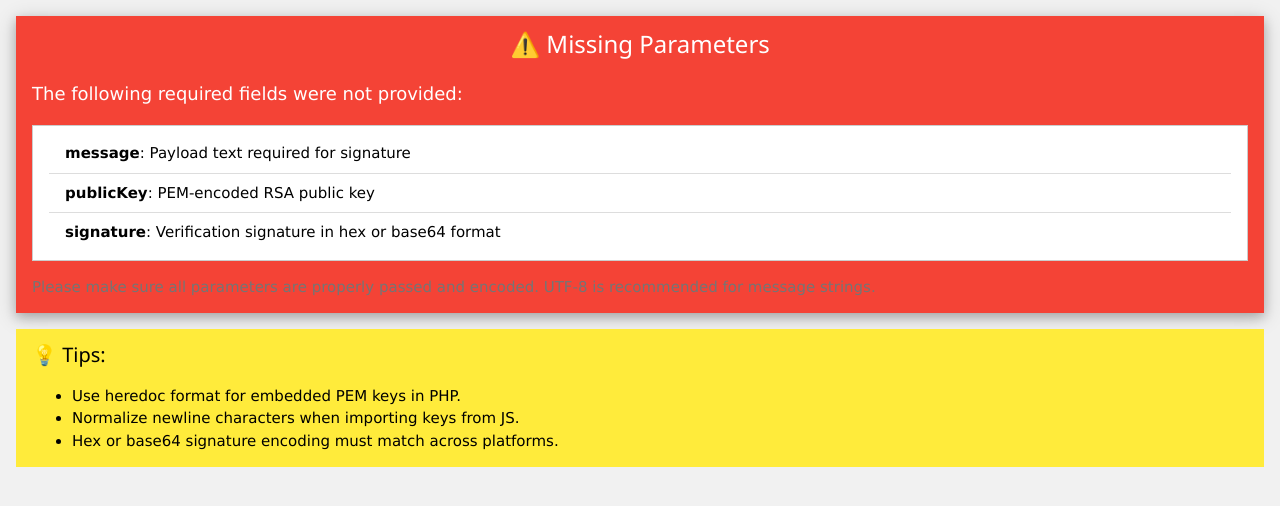
After one commit to VerifiedPress/press-id-badge, a PHP site: page /authenticate.php in a window 1280 px wide. The commit adds this page. Shown: the top 506 px of the page. Run offline with PHP 8.4, Linux system fonts and the light colour scheme.

Commit message:
added an authenticate.php process for verify the extension signing owbership

```diff
--- /dev/null
+++ b/public/authenticate.php
@@ -0,0 +1,79 @@
+<?php
+session_start();
+
+// Helper function to load public key for a given DID
+function getPublicKeyByDID($did) {
+    // Example: Load from file, database, or registry
+    $registry = [
+        'did:web:localhost:8082' => [
+            'name' => 'Test and Evaluation',
+            'email' => 'someone@localhost',
+            'role' => 'author',
+            'key' => 'https://github.com/VerifiedPress/press-id-badge/raw/refs/heads/main/public/public_key.pem',
+            'url' => 'http://localhost:8082/.well-known/did.json'
+        ]
+    ];
+    return $registry[$did] ?? null;
+}
+
+function verifySignature(string $publicKeyPem, string $message, string $signatureHex): bool {
+    // Decode the signature from hex to raw binary
+    $binarySignature = hex2bin($signatureHex);
+    if ($binarySignature === false) {
+        throw new Exception("Invalid hex signature format");
+    }
+
+    // Normalize message encoding to UTF-8
+    $message = mb_convert_encoding($message, 'UTF-8');
+
+    // Load public key
+    $publicKey = openssl_pkey_get_public($publicKeyPem);
+    if ($publicKey === false) {
+        throw new Exception("Failed to parse public key");
+    }
+
+    // Verify signature using SHA256 and PKCS1 padding
+    $result = openssl_verify($message, $binarySignature, $publicKey, OPENSSL_ALGO_SHA256);
+
+    // Return true only if verification succeeds
+    return $result === 1;
+}
+
+
+// Extract POST values
+$did = $_POST['did'] ?? '';
+$proof = $_POST['proof'] ?? '';
+$message = "login-request"; // known static message
+
+if (!$did || !$proof) {
+    require('error/error-missing-parameters.php');
+    exit();
+}
+
+// Get public key
+$user = getPublicKeyByDID($did);
+if (!$user) {
+    exit("Unknown DID.");
+}
+
+
+$message = $_POST['message'];
+$publicKeyPem = file_get_contents($user['key']);
+
+$verified = verifySignature($publicKeyPem, $message, $proof);
+
+
+$_SESSION['did'] = $did;
+
+if ($verified) {
+    unset($_SESSION['error']);
+    $_SESSION['name'] = $user['name'];
+    require("error/error-success.php");
+} elseif ($verified === 0) {
+    $_SESSION['error'] = openssl_error_string();
+    require("error/error-invalid-signature.php");
+} else {
+    $_SESSION['error'] = openssl_error_string();
+    require("error/error-verification-error.php");
+}
+?>
--- /dev/null
+++ b/public/error/error-missing-parameters.php
@@ -0,0 +1,40 @@
+<?php
+if (session_status() === PHP_SESSION_NONE) {
+    session_start();
+}
+?>
+<!DOCTYPE html>
+<html>
+<head>
+  <title>Missing Parameters</title>
+  <link rel="stylesheet" href="https://www.w3schools.com/w3css/4/w3.css">
+  <meta charset="UTF-8">
+</head>
+<body class="w3-container w3-light-grey">
+
+  <div class="w3-panel w3-red w3-card-4 w3-margin-top">
+    <h3 class="w3-center">⚠️ Missing Parameters</h3>
+    <p class="w3-large">
+      The following required fields were not provided:
+    </p>
+    <ul class="w3-ul w3-border w3-white w3-padding">
+      <li><strong>message</strong>: Payload text required for signature</li>
+      <li><strong>publicKey</strong>: PEM-encoded RSA public key</li>
+      <li><strong>signature</strong>: Verification signature in hex or base64 format</li>
+    </ul>
+    <p class="w3-text-grey">
+      Please make sure all parameters are properly passed and encoded. UTF-8 is recommended for message strings.
+    </p>
+  </div>
+
+  <div class="w3-panel w3-yellow w3-margin-top">
+    <h4>💡 Tips:</h4>
+    <ul>
+      <li>Use heredoc format for embedded PEM keys in PHP.</li>
+      <li>Normalize newline characters when importing keys from JS.</li>
+      <li>Hex or base64 signature encoding must match across platforms.</li>
+    </ul>
+  </div>
+
+</body>
+</html>
--- a/public/index.php
+++ b/public/index.php
@@ -19,6 +19,7 @@
         </div>
 
         <fieldset>
+            <form method="post" action="authenticate.php">
                 <p>
                     <label for="did" class="w3-text-blue"><b>Your DID</b></label>
                     <input class="w3-input w3-border w3-light-grey" id="did" name="did" type="text" placeholder="did:web:yourdomain.com" readonly required>
@@ -35,6 +36,9 @@
                 </p>
 
                 <button id="signButton" type="button" class="w3-button w3-blue w3-margin-top w3-block">Sign</button>
+                <br/>
+                <input type="submit" class="w3-button w3-block w3-black" value="Submit" />
+            </form>
         </fieldset>
     </div>
   </div>
```
Also changed, not shown: public/error/error-invalid-signature.php (added, +22 -0 lines), public/error/error-success.php (added, +23 -0 lines), public/error/error-verification-error.php (added, +23 -0 lines), images/screenshot-7_1.png (added), images/screenshot-8.png (added), public/.well-known/did.json, public/README.md, 1 other file. Lines whose indentation alone changed are shown as unchanged.
